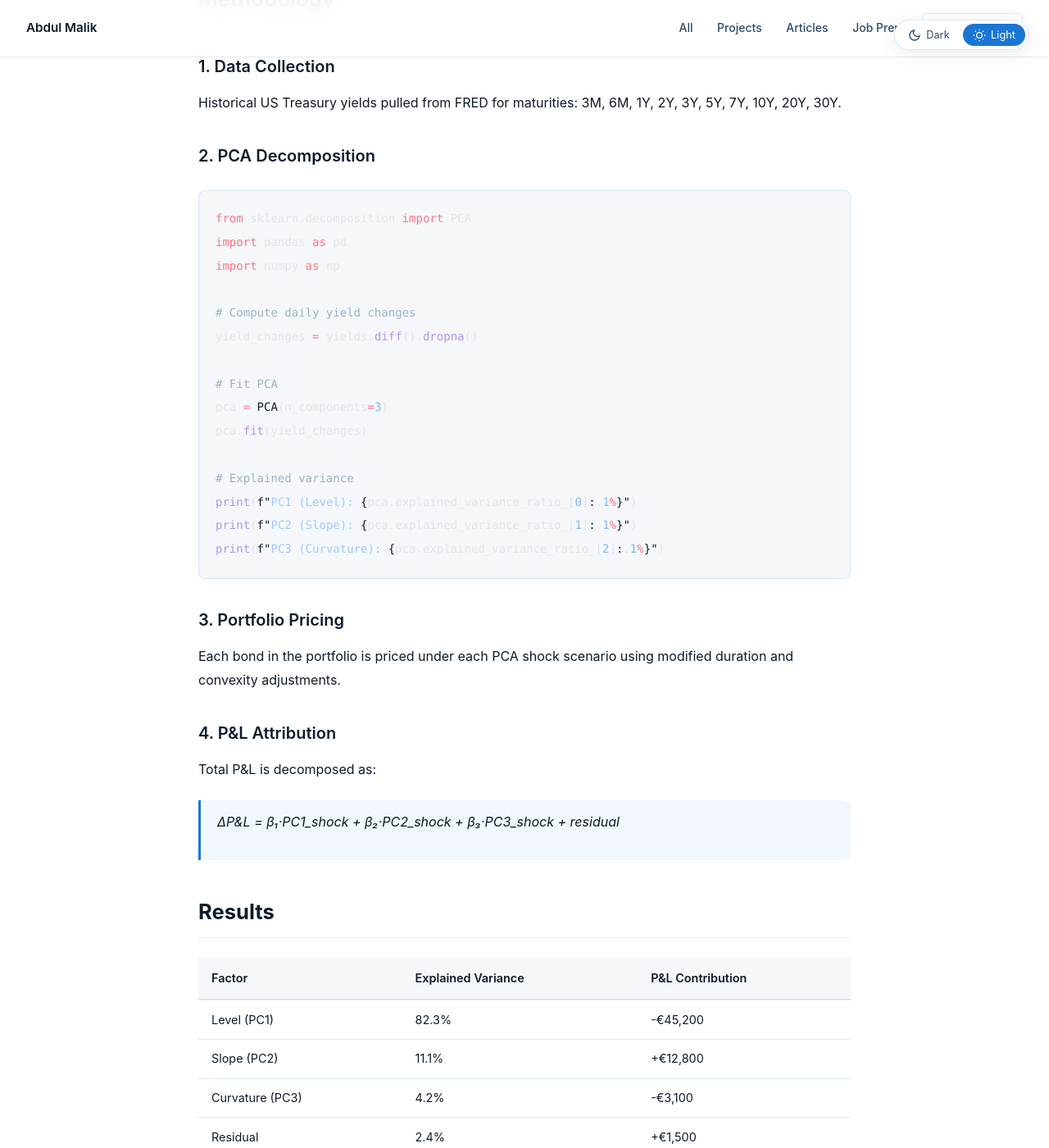
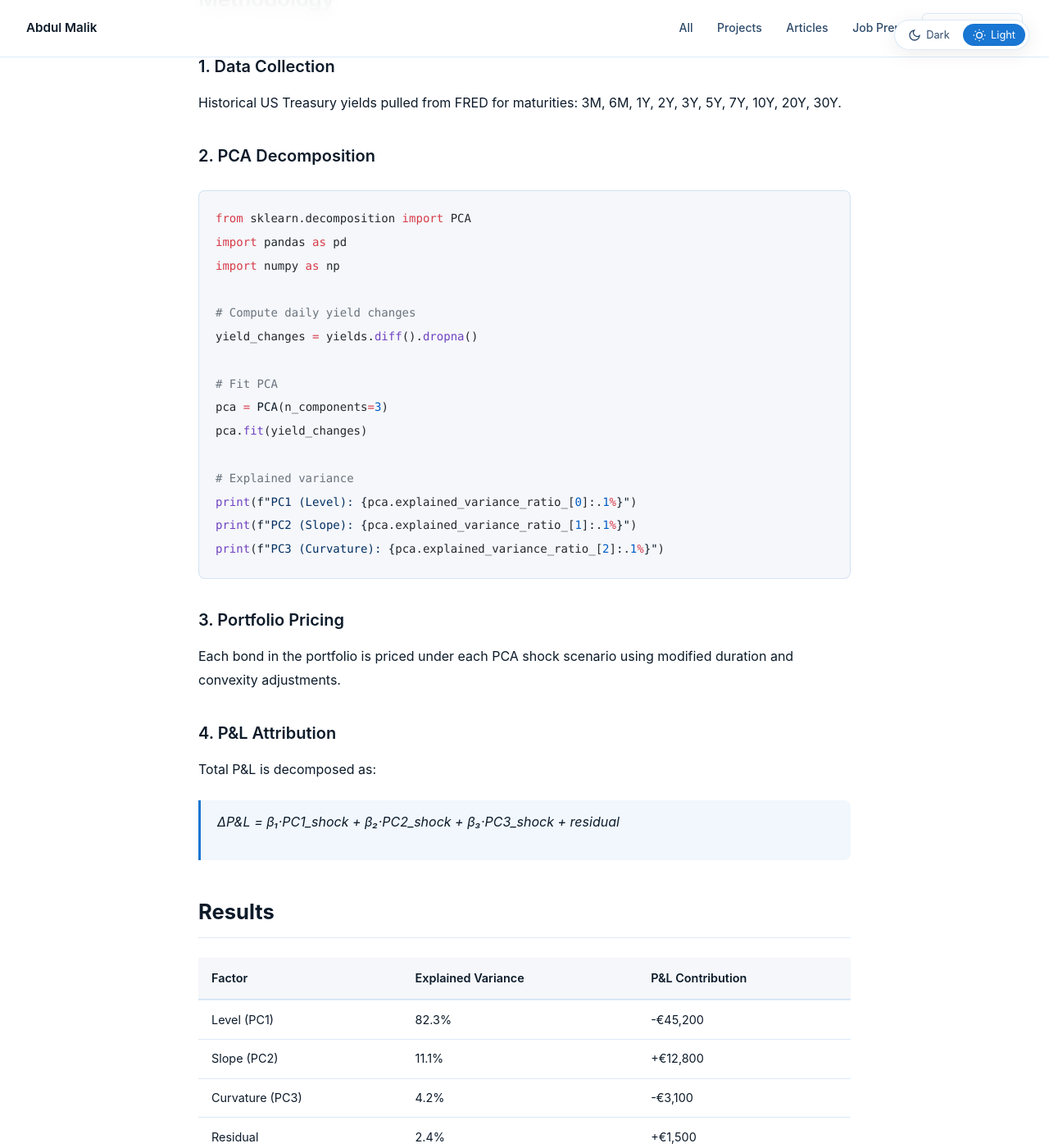
Before and after one commit to leo-lightfoot/FinanceBlog, a Jekyll site: the page built from _posts/2026-03-11-yield-curve-pca.md, in a window 1280 px wide and 1400 px high, scrolled down 888 px. Shown: the whole window at 82% size. Built offline with Jekyll 4.4.1, drawn with Linux system fonts in a browser that asks for light colours.

Commit message:
minor bug fix

```diff
--- a/assets/css/main.css
+++ b/assets/css/main.css
@@ -684,7 +684,7 @@ img { max-width: 100%; height: auto; display: block; }
 .footer-right a:hover { color: var(--accent-light); }
 
 /* ================================================
-   SYNTAX HIGHLIGHTING (Rouge)
+   SYNTAX HIGHLIGHTING (Rouge) — dark mode
    ================================================ */
 .highlight .c, .highlight .c1, .highlight .cm { color: #9ab3c5; }
 .highlight .k, .highlight .kd, .highlight .kn { color: #f97583; }
@@ -694,6 +694,24 @@ img { max-width: 100%; height: auto; display: block; }
 .highlight .nf { color: #b392f0; }
 .highlight .o { color: #f97583; }
 .highlight .p { color: #e1e4e8; }
+
+/* Syntax highlighting — light mode overrides */
+[data-theme="light"] .highlight .c,
+[data-theme="light"] .highlight .c1,
+[data-theme="light"] .highlight .cm { color: #6a737d; }
+[data-theme="light"] .highlight .k,
+[data-theme="light"] .highlight .kd,
+[data-theme="light"] .highlight .kn { color: #d73a49; }
+[data-theme="light"] .highlight .s,
+[data-theme="light"] .highlight .s1,
+[data-theme="light"] .highlight .s2 { color: #032f62; }
+[data-theme="light"] .highlight .n,
+[data-theme="light"] .highlight .nx  { color: #24292e; }
+[data-theme="light"] .highlight .mi,
+[data-theme="light"] .highlight .mf  { color: #005cc5; }
+[data-theme="light"] .highlight .nf  { color: #6f42c1; }
+[data-theme="light"] .highlight .o   { color: #d73a49; }
+[data-theme="light"] .highlight .p   { color: #24292e; }
 
 /* ================================================
    RESPONSIVE
```
